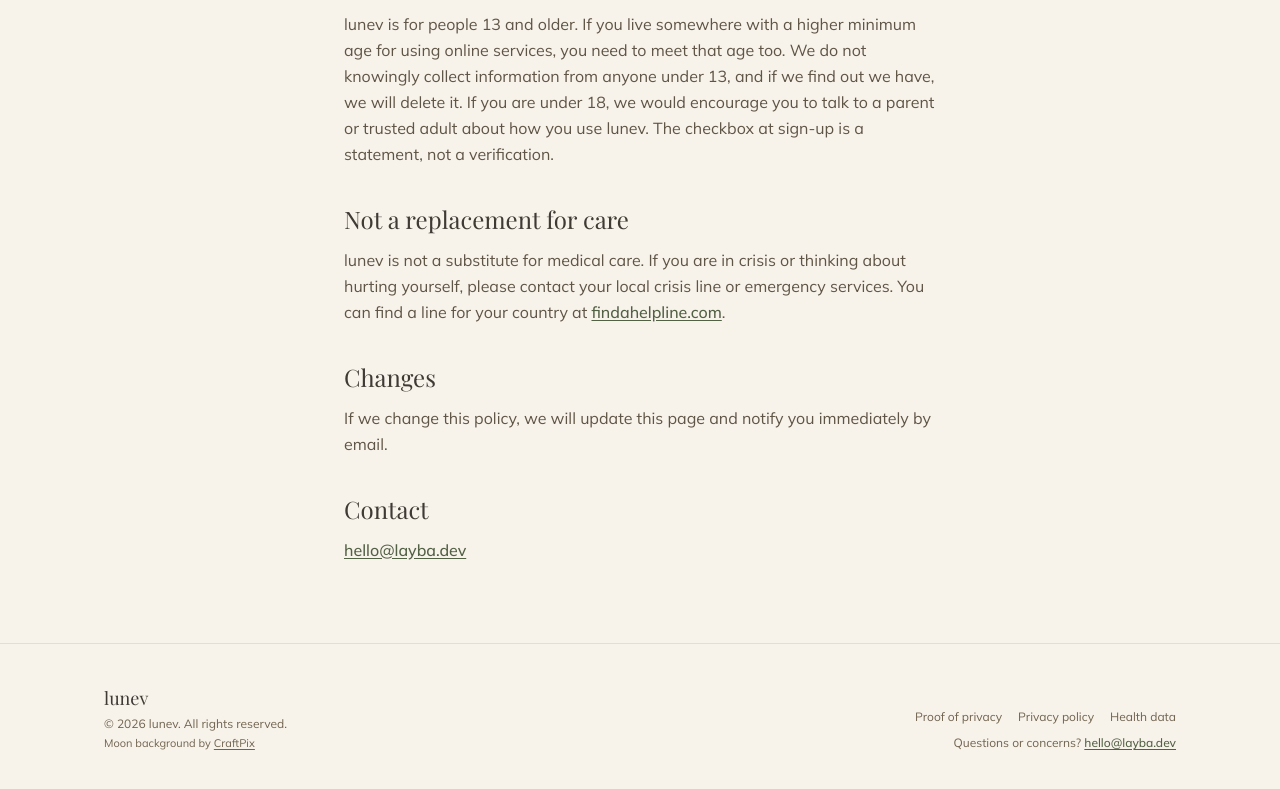
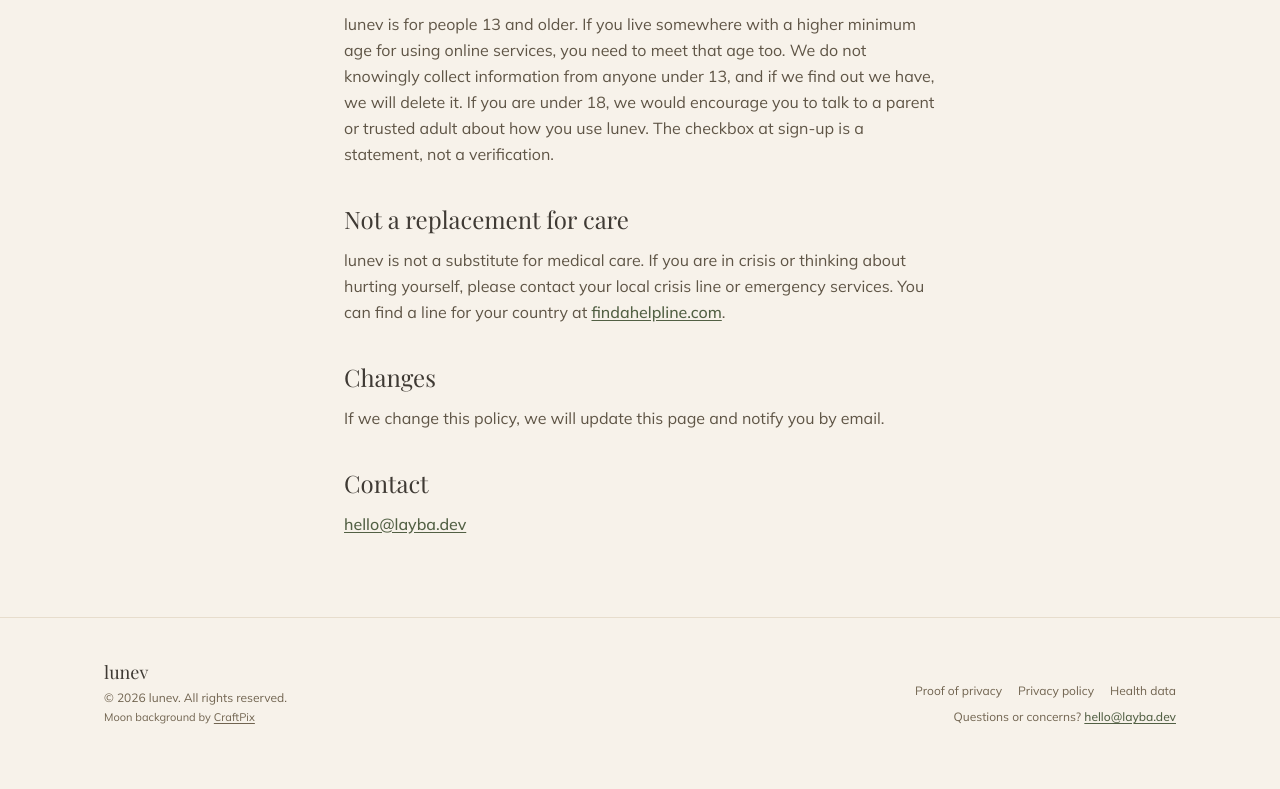
Before and after one commit to laybuh/todo-frontend, a React (Vite) app: page /privacy in a window 1280 px wide. Shown: the part 2352-3141 px from the top of the page. After the commit the page ends 3117 px from the top, so only its background shows below. Built offline with nearby package versions, Linux system fonts and the light colour scheme; no server answers.

Commit message:
Fixed text.

```diff
--- a/src/pages/Privacy.jsx
+++ b/src/pages/Privacy.jsx
@@ -124,7 +124,7 @@ export default function Privacy() {
                     </Section>
 
                     <Section title="Changes">
-                        <p>If we change this policy, we will update this page and notify you immediately by email.</p>
+                        <p>If we change this policy, we will update this page and notify you by email.</p>
                     </Section>
 
                     <Section title="Contact">
```
